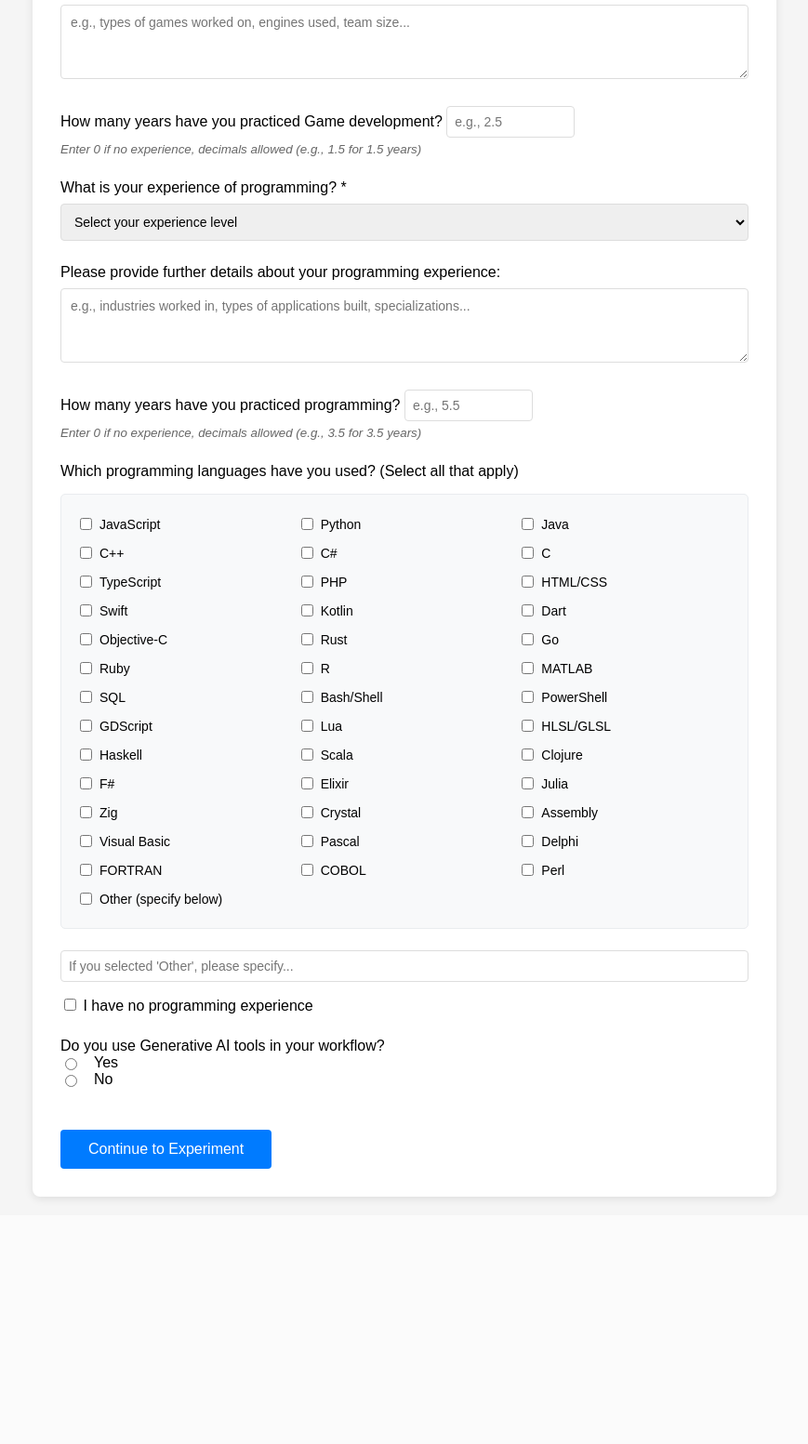
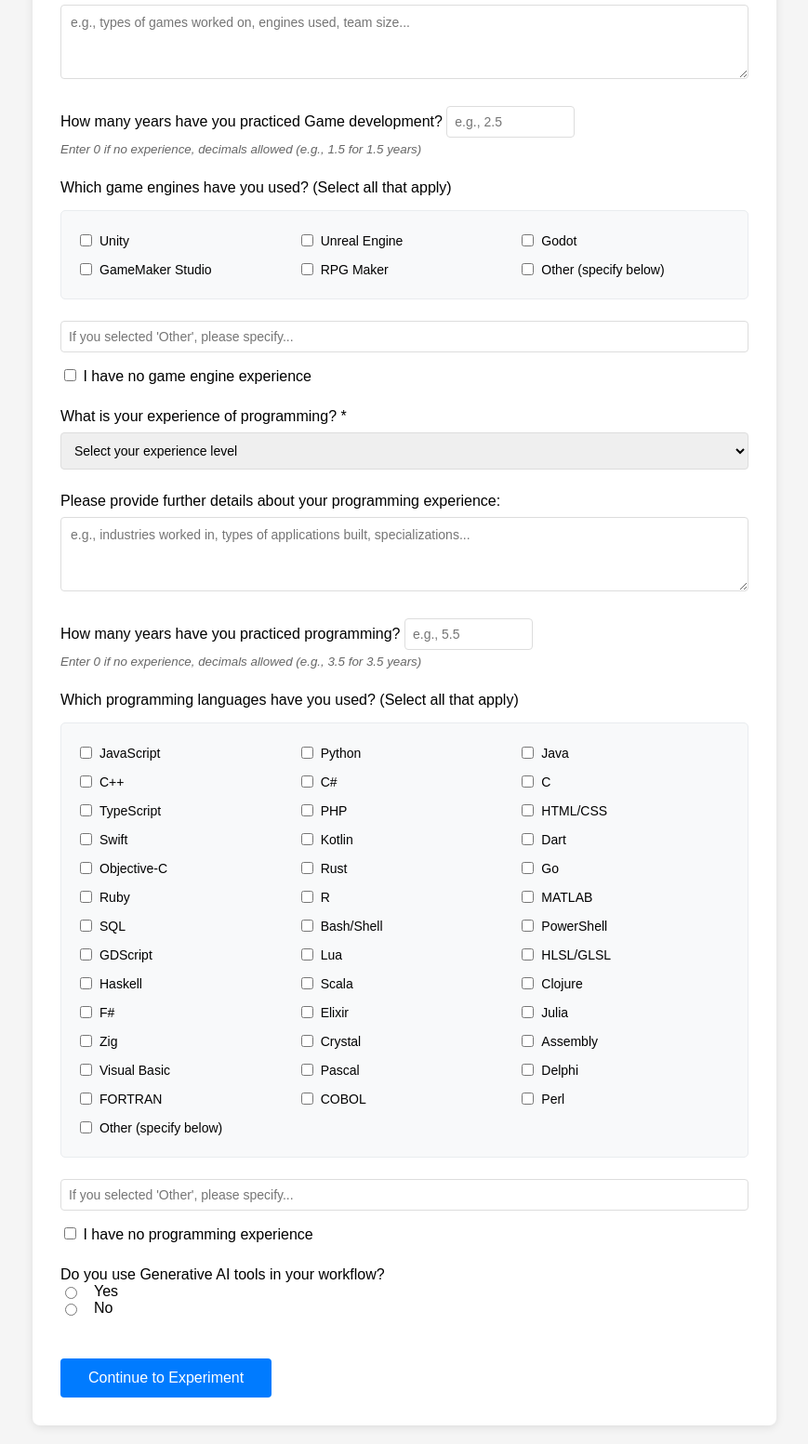
Before and after one commit to HamishHill-WK/PhaserGame, a Flask app: page /survey in a window 1280 px wide. Shown: the part 250-1803 px from the top of the page at 93% size, without its empty margins (205-1074 px from the left). Before the commit the page ends 1542 px from the top, so only its background shows below. Run offline with Flask 3, Linux system fonts and the light colour scheme.

Commit message:
Add game engine selection to survey; include checkboxes for popular engines and an option for 'none'

```diff
--- a/templates/survey.html
+++ b/templates/survey.html
@@ -43,6 +43,26 @@
                     value="{{ form_data.gamedev_years if form_data else '' }}"
                     placeholder="e.g., 2.5">
                 <small style="display: block; margin-top: 5px; color: #666;">Enter 0 if no experience, decimals allowed (e.g., 1.5 for 1.5 years)</small>
+            </div>
+
+            <div class="question-group">
+                <div>Which game engines have you used? (Select all that apply)</div>
+                <div class="languages-grid" id="game_engines">
+                    <label><input type="checkbox" name="engines" value="unity"> Unity</label>
+                    <label><input type="checkbox" name="engines" value="unreal"> Unreal Engine</label>
+                    <label><input type="checkbox" name="engines" value="godot"> Godot</label>
+                    <label><input type="checkbox" name="engines" value="gamemaker"> GameMaker Studio</label>
+                    <label><input type="checkbox" name="engines" value="rpgmaker"> RPG Maker</label>
+                    <label><input type="checkbox" name="engines" value="other"> Other (specify below)</label>
+                </div>
+
+                <div class="other-language-input" style="margin-top: 15px;">
+                    <input type="text" name="other_engine" placeholder="If you selected 'Other', please specify..." style="width: 100%; padding: 8px;">
+                </div>
+
+                <div style="margin-top: 15px;">
+                    <label><input type="checkbox" name="engines" value="none"> I have no game engine experience</label>
+                </div>
             </div>
 
             <div class="question-group">
```
